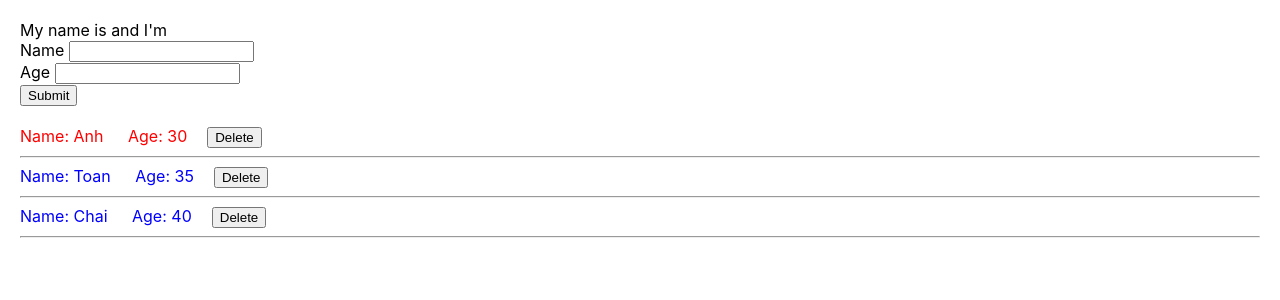
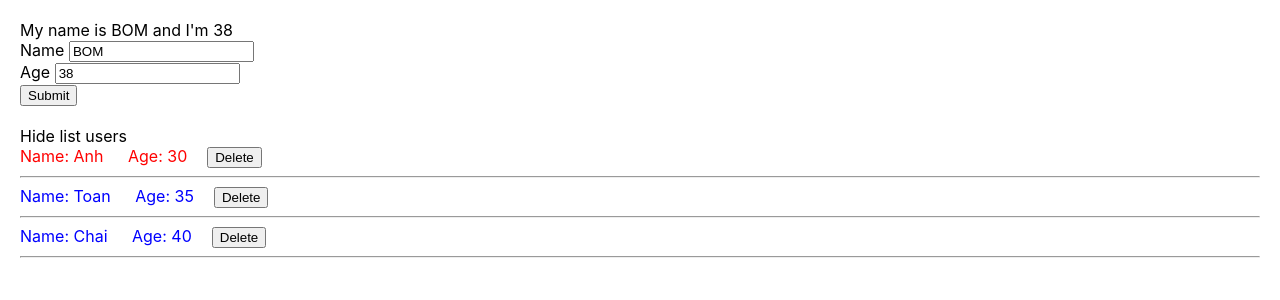
Before and after one commit to DatVu42/base-reactjs, a React (Create React App) app: page / in a window 1280 px wide. Shown: the top 300 px of the page. Built offline with nearby package versions, Linux system fonts and the light colour scheme.

Commit message:
convert class component to hooks

```diff
--- a/src/components/AddUserInfo.js
+++ b/src/components/AddUserInfo.js
@@ -1,48 +1,77 @@
-import React from "react";
+import React, { useState } from "react";
 
-class AddUserInfo extends React.Component {
-    state = {
-        name: '',
-        age: '',
-        address: 'CT03 Phong Bac',
-    }
+// class AddUserInfo extends React.Component {
+//     state = {
+//         name: '',
+//         age: '',
+//         address: 'CT03 Phong Bac',
+//     }
 
-    handleChangeName = (event) => {
-        this.setState({
-            name: event.target.value,
+//     handleChangeName = (event) => {
+//         this.setState({
+//             name: event.target.value,
+//         })
+//     }
+
+//     handleChangeAge = (event) => {
+//         this.setState({
+//             age: event.target.value
+//         })
+//     }
+
+//     handleSubmit = (event) => {
+//         event.preventDefault();
+//         // console.log(this.state)
+//         this.props.handleAddNewUser({
+//             id: Math.floor(Math.random() * 100) + 1 + "-random",
+//             name: this.state.name,
+//             age: this.state.age
+//         })
+//     }
+
+//     render() {
+//         return (
+//             <div>
+//                 My name is {this.state.name} and I'm {this.state.age}
+//                 <form onSubmit={(event) => this.handleSubmit(event)}>
+//                     <span>Name </span>
+//                     <input value={this.state.name} onChange={(event) => this.handleChangeName(event)} type="text" /> <br />
+//                     <span>Age </span>
+//                     <input value={this.state.age} onChange={(event) => {this.handleChangeAge(event)}} type="text" /> <br />
+//                     <button type='submit'>Submit</button>
+//                 </form>
+//             </div>
+//         )
+//     }
+// }
+
+const AddUserInfo = (props) => {
+    const [name, setName] = useState('BOM');
+    const [age, setAge] = useState(38)
+
+    const handleSubmit = (event) => {
+        event.preventDefault();
+
+        props.handleAddNewUser({
+            id: Math.floor(Math.random() * 100) + 1 + "-random",
+            name: name,
+            age: age
         })
     }
 
-    handleChangeAge = (event) => {
-        this.setState({
-            age: event.target.value
-        })
-    }
-
-    handleSubmit = (event) => {
-        event.preventDefault();
-        // console.log(this.state)
-        this.props.handleAddNewUser({
-            id: Math.floor(Math.random() * 100) + 1 + "-random",
-            name: this.state.name,
-            age: this.state.age
-        })
-    }
-
-    render() {
     return (
         <div>
-                My name is {this.state.name} and I'm {this.state.age}
-                <form onSubmit={(event) => this.handleSubmit(event)}>
+            My name is {name} and I'm {age}
+            <form onSubmit={(event) => handleSubmit(event)}>
                 <span>Name </span>
-                    <input value={this.state.name} onChange={(event) => this.handleChangeName(event)} type="text" /> <br />
+                <input value={name} onChange={(event) => setName(event.target.value)} type="text" /> <br />
                 <span>Age </span>
-                    <input value={this.state.age} onChange={(event) => {this.handleChangeAge(event)}} type="text" /> <br />
+                <input value={age} onChange={(event) => setAge(event.target.value)} type="text" /> <br />
                 <button type='submit'>Submit</button>
             </form>
         </div>
     )
-    }
+
 }
 
 export default AddUserInfo;
--- a/src/components/DisplayInfo.js
+++ b/src/components/DisplayInfo.js
@@ -1,4 +1,4 @@
-import React from "react";
+import React, { useState } from "react";
 
 // class DisplayInfo extends React.Component {
 
@@ -28,10 +28,14 @@ import React from "react";
 
 const DisplayInfo = (props) => {
     const { listUsers } = props;
+    const [isShowHideListUsers, setShow] = useState(true)
 
     return (
         <div>
-            {true &&
+            <div onClick={() => setShow(!isShowHideListUsers)}>
+                {isShowHideListUsers ? 'Hide list users' : 'Show list users'}
+            </div>
+            {isShowHideListUsers &&
                 <>
                     {listUsers.map((user) => {
                         const { id, name, age } = user;
--- a/src/components/MyComponent.js
+++ b/src/components/MyComponent.js
@@ -1,39 +1,67 @@
-import React, { Component } from 'react';
+import React, { useState } from 'react';
 import AddUserInfo from './AddUserInfo';
 import DisplayInfo from './DisplayInfo';
 
-export default class MyComponent extends Component {
-  state = {
-    listUsers: [
+// export default class MyComponent extends Component {
+//   state = {
+//     listUsers: [
+//       { id: 1, name: 'Anh', age: 30 },
+//       { id: 2, name: 'Toan', age: 35 },
+//       { id: 3, name: 'Chai', age: 40 }
+//     ]
+//   }
+
+//   handleAddNewUser = (event) => {
+//     // console.log(event);
+//     this.setState({
+//       listUsers: [event, ...this.state.listUsers]
+//     })
+//   }
+
+//   handleDeleteUser = (userId) => {
+//     // console.log(id);
+//     let listUserClone = [...this.state.listUsers];
+//     listUserClone = listUserClone.filter(user => user.id !== userId)
+//     this.setState({
+//       listUsers: listUserClone
+//     })
+//   }
+
+//   render() {
+//     return (
+//       <div>
+//         <AddUserInfo handleAddNewUser={this.handleAddNewUser} />
+//         <br />
+//         <DisplayInfo handleDeleteUser={this.handleDeleteUser}  listUsers={this.state.listUsers} />
+//       </div>
+//     )
+//   }
+// }
+
+const MyComponent = () => {
+  const [listUsers, setListUsers] = useState([
     { id: 1, name: 'Anh', age: 30 },
     { id: 2, name: 'Toan', age: 35 },
     { id: 3, name: 'Chai', age: 40 }
-    ]
+  ])
+
+  const handleAddNewUser = (userObj) => {
+    setListUsers([userObj, ...listUsers]);
   }
 
-  handleAddNewUser = (event) => {
-    // console.log(event);
-    this.setState({
-      listUsers: [event, ...this.state.listUsers]
-    })
+  const handleDeleteUser = (userId) => {
+    let listUserClone = [...listUsers];
+    listUserClone = listUserClone.filter(user => user.id !== userId);
+    setListUsers(listUserClone);
   }
 
-  handleDeleteUser = (userId) => {
-    // console.log(id);
-    let listUserClone = [...this.state.listUsers];
-    listUserClone = listUserClone.filter(user => user.id !== userId)
-    this.setState({
-      listUsers: listUserClone
-    })
-  }
-
-  render() {
   return (
     <div>
-        <AddUserInfo handleAddNewUser={this.handleAddNewUser} />
+      <AddUserInfo handleAddNewUser={handleAddNewUser} />
       <br />
-        <DisplayInfo handleDeleteUser={this.handleDeleteUser}  listUsers={this.state.listUsers} />
+      <DisplayInfo handleDeleteUser={handleDeleteUser} listUsers={listUsers} />
     </div>
   )
 }
-}
+
+export default MyComponent;
```
Lines whose indentation alone changed are shown as unchanged.
